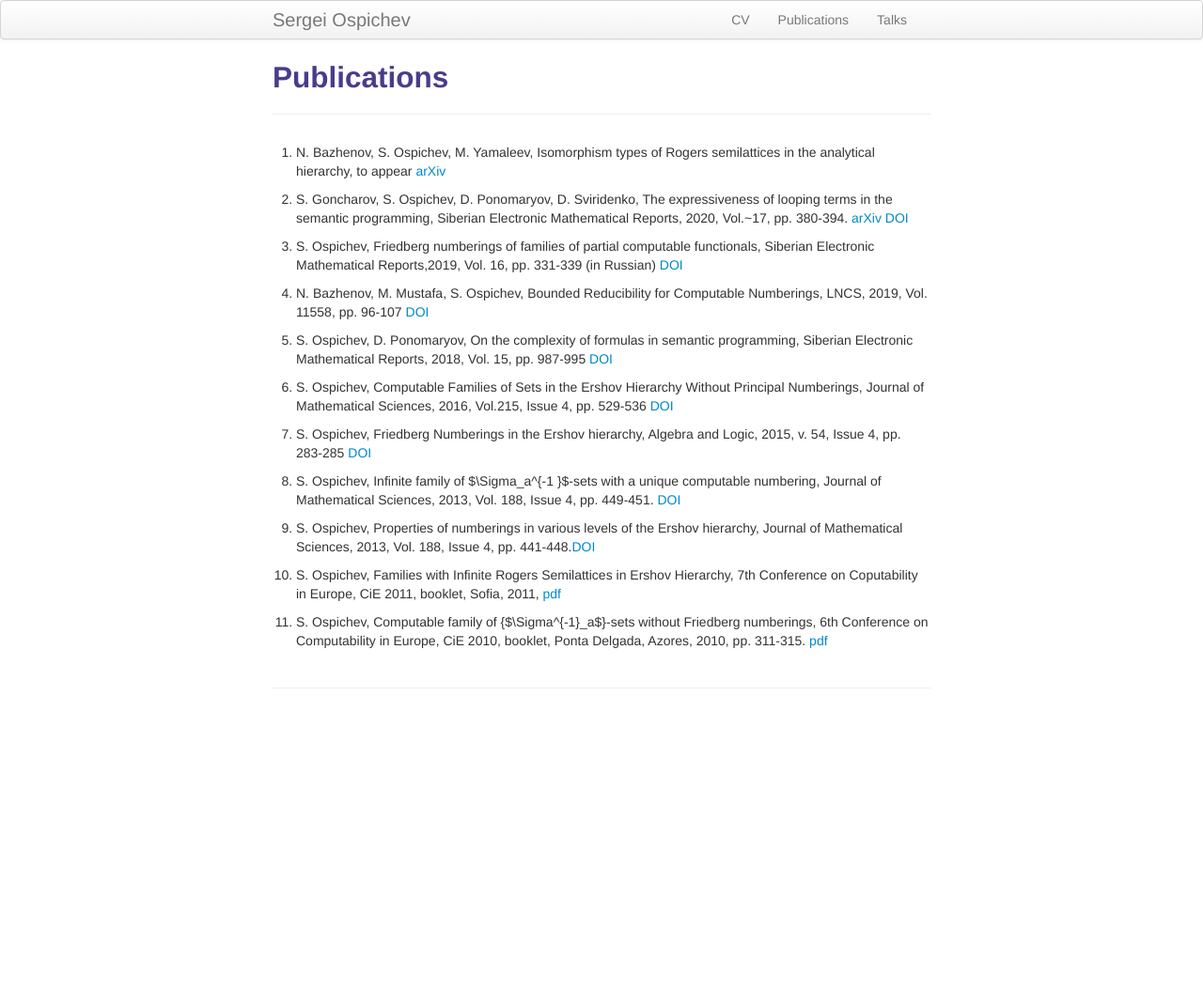
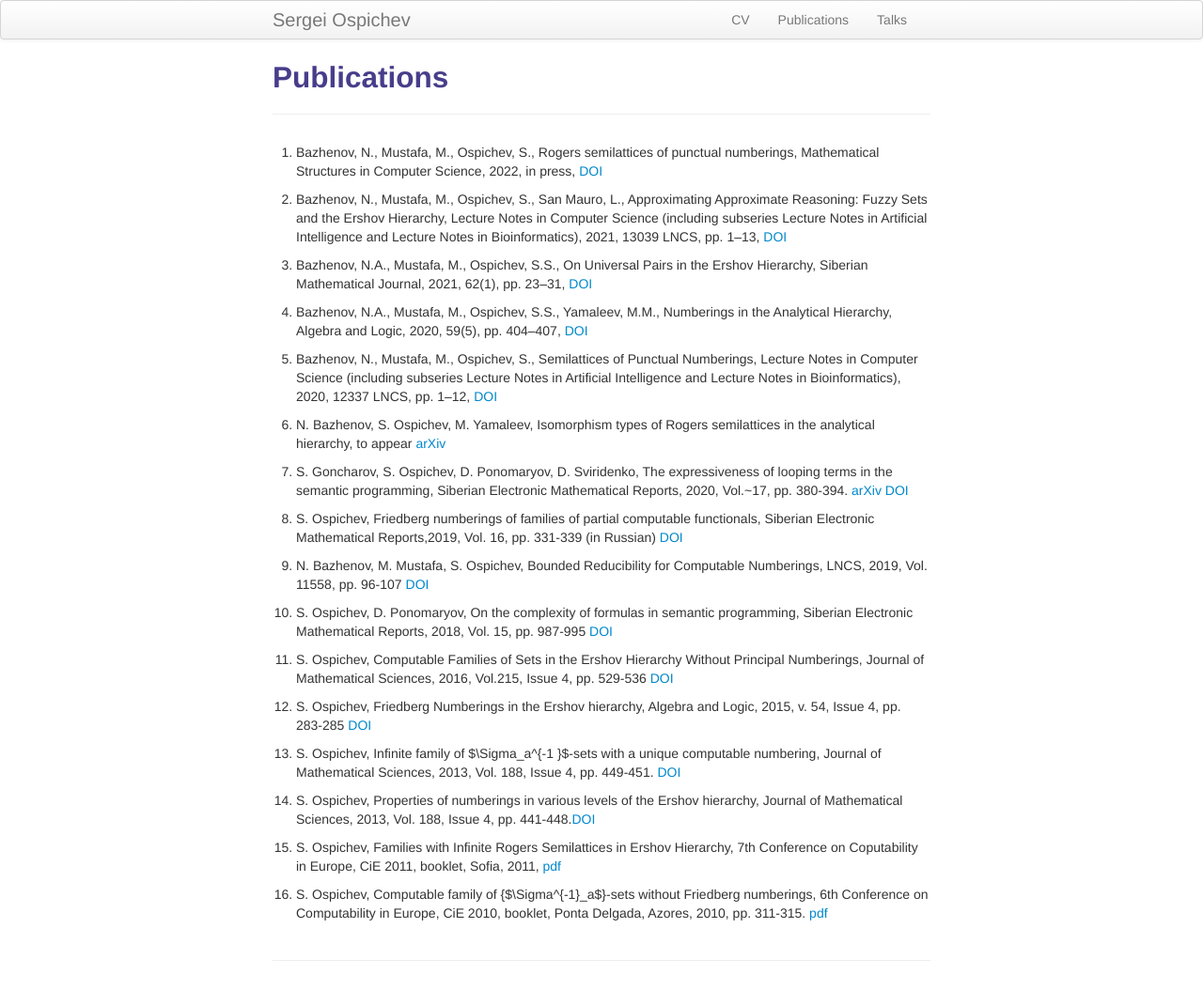
Before and after one commit to ospichev/ospichev.github.io, a Jekyll site: the page built from pages/Publications.md, in a window 1280 px wide. Shown: the whole page at 94% size. Built offline with Jekyll 4.4.1, drawn with Linux system fonts in a browser that asks for light colours; before the commit the page ends 900 px from its top, so only the background shows below that.

Commit message:
Update Publications.md

```diff
--- a/pages/Publications.md
+++ b/pages/Publications.md
@@ -11,6 +11,15 @@ description: Sergei Ospichev's Publications
 
 [click here for the most recent version of the paper]({{ BASE_PATH}}/pages/working_papers/sample-working-paper.pdf)
 -->
+16. Bazhenov, N., Mustafa, M., Ospichev, S., Rogers semilattices of punctual numberings, Mathematical Structures in Computer Science, 2022, in press, [DOI](https://doi.org/10.1017/S0960129522000093)
+
+15. Bazhenov, N., Mustafa, M., Ospichev, S., San Mauro, L., Approximating Approximate Reasoning: Fuzzy Sets and the Ershov Hierarchy, Lecture Notes in Computer Science (including subseries Lecture Notes in Artificial Intelligence and Lecture Notes in Bioinformatics), 2021, 13039 LNCS, pp. 1–13, [DOI](https://doi.org/10.1007/978-3-030-88708-7_1)
+
+14. Bazhenov, N.A., Mustafa, M., Ospichev, S.S., On Universal Pairs in the Ershov Hierarchy, Siberian Mathematical Journal, 2021, 62(1), pp. 23–31, [DOI](https://doi.org/10.1134/S0037446621010031)
+
+13. Bazhenov, N.A., Mustafa, M., Ospichev, S.S., Yamaleev, M.M., Numberings in the Analytical Hierarchy, Algebra and Logic, 2020, 59(5), pp. 404–407, [DOI](https://doi.org/10.1007/s10469-020-09613-9)
+
+12. Bazhenov, N., Mustafa, M., Ospichev, S., Semilattices of Punctual Numberings, Lecture Notes in Computer Science (including subseries Lecture Notes in Artificial Intelligence and Lecture Notes in Bioinformatics), 2020, 12337 LNCS, pp. 1–12, [DOI](https://doi.org/10.1007/978-3-030-59267-7_1)
 
 11. N. Bazhenov, S. Ospichev, M. Yamaleev, Isomorphism types of Rogers semilattices in the analytical hierarchy, to appear [arXiv](https://arxiv.org/abs/1912.05226)
 
```
